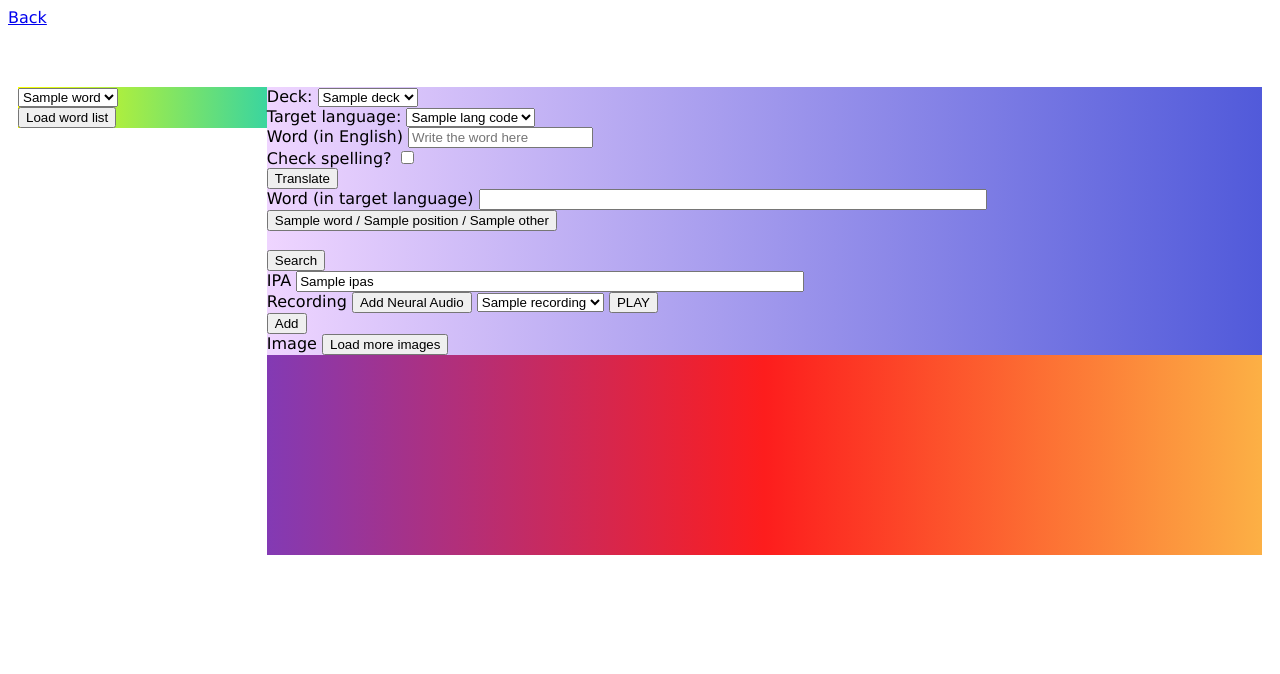
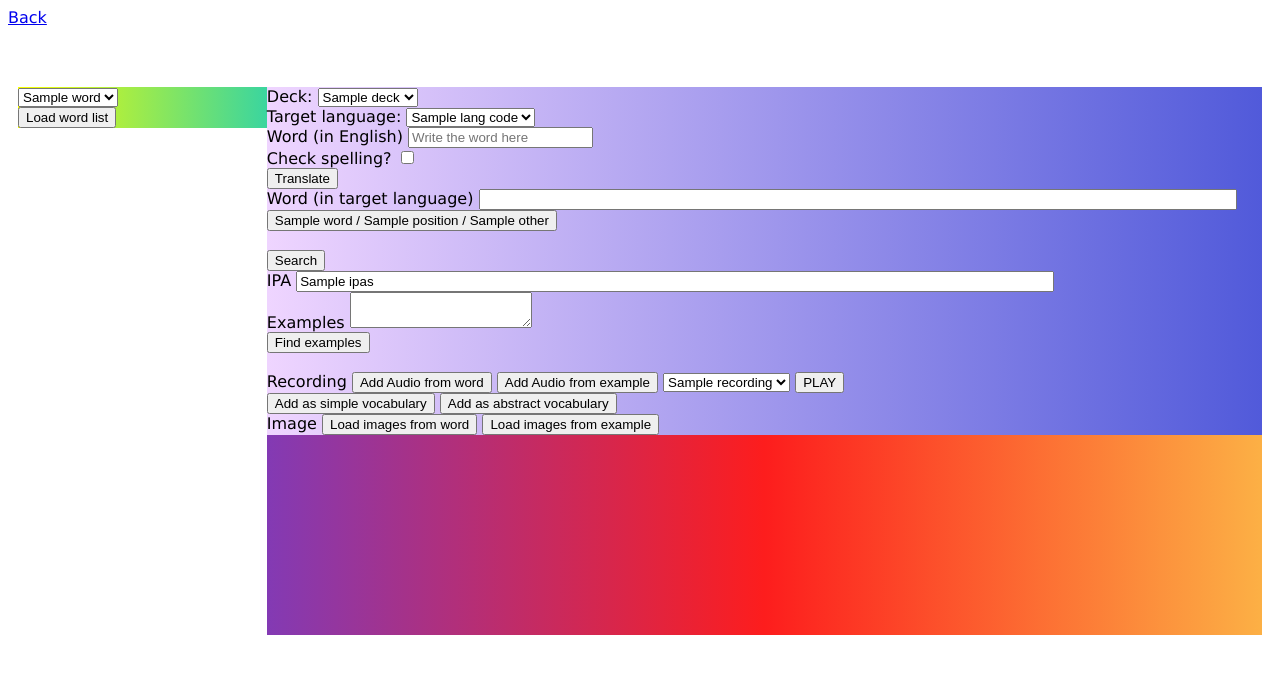
Before and after one commit to lthiet/ForeignLanguageCompanion, a Flask app: template app/templates/vocabulary.html in a window 1280 px wide. Shown: the top 674 px of the page. Run offline with Flask 2, Linux system fonts and the light colour scheme; the template is opened without the code that fills it: most values are stand-ins (such as "Sample title", 1, 10 or a date in 2020); parts of the project's set-up code (start-up, migrations or seed data) failed here and were passed over; some libraries are stand-ins or nearby versions.

Commit message:
abstract word wip

```diff
--- a/app/static/js/index.js
+++ b/app/static/js/index.js
@@ -38,10 +38,10 @@ function search() {
     },
     function (data) {
       $("#result_search").html(data);
-      $("#load_image_btn").click();
-      if ($("#recording option").length < 1) {
-        $("#load_audio_btn").click();
-      }
+      // $("#load_image_btn").click();
+      // if ($("#recording option").length < 1) {
+      //   $("#load_audio_btn").click();
+      // }
     }
   );
 }
@@ -75,28 +75,7 @@ function running_status_element(ident) {
 }
 
 
-function add_vocabulary() {
-  $.get(
-    "/vocabulary/add", {
-      word: $("#word_dst").val(),
-      ipa: $("#ipa").val(),
-      word_usage: $("#word_usage").val(),
-      recording: $("#recording").val(),
-      spelling: $("#spelling").is(':checked'),
-      images: $(".selected")
-        .map(function () {
-          // return this.src;
-          return this.dataset.content;
-        })
-        .get(),
-      deck: $("#deck").val(),
-    },
-    function (data) {
-      $("#thread_status").append(running_status_element(data));
-      clearAll();
-    }
-  );
-}
+
 
 function add_pronunciation() {
   $.get(
@@ -107,7 +86,7 @@ function add_pronunciation() {
       recording: $("#recording").val(),
       images: $(".selected")
         .map(function () {
-          return this.src;
+          return this.dataset.content;
         })
         .get(),
       deck: $("#deck").val(),
@@ -146,7 +125,7 @@ function pronunciate() {
     function (data) {
       $("#result_search").html(data);
       if ($("#recording option").length < 1) {
-        $("#load_audio_btn").click();
+        $("#load_audio_word_btn").click();
       }
     }
   );
@@ -174,7 +153,7 @@ function add_from_word_list(event) {
   $("#" + event.target.id).remove();
 }
 
-function load_image() {
+function load_image_word() {
   var offset = $("#image img").length;
   $.get(
     "/image_search", {
@@ -188,10 +167,37 @@ function load_image() {
   );
 }
 
-function addAudio() {
+function load_image_example() {
+  var offset = $("#image img").length;
+  $.get(
+    "/image_search", {
+      word: $("#example").attr("data-inputimage"),
+      target: "en",
+      offset: offset,
+    },
+    function (data) {
+      $("#image").append(data);
+    }
+  );
+}
+
+
+function addAudioWord() {
   $.get(
     "/audio/add", {
       word: $(".input_audio").val(),
+      target: $("#target").val(),
+    },
+    function (data) {
+      $("#recording").append(data);
+    }
+  );
+}
+
+function addAudioExample() {
+  $.get(
+    "/audio/add", {
+      word: $("#example").val(),
       target: $("#target").val(),
     },
     function (data) {
@@ -222,7 +228,6 @@ function replace_word_dst(event) {
 }
 
 function pasteWatch() {
-  console.log("test");
   const sel = "#image";
   $(sel)
     .pastableNonInputable()
--- a/app/static/js/sentences.js
+++ b/app/static/js/sentences.js
@@ -34,7 +34,7 @@ function add_sentences() {
       text_part: $("#text_part").text(),
       images: $(".selected")
         .map(function () {
-          return this.src;
+          return this.dataset.content;
         })
         .get(),
       deck: $("#deck").val(),
--- /dev/null
+++ b/app/static/js/vocabulary.js
@@ -0,0 +1,71 @@
+function add_simple_vocabulary() {
+  $.get(
+    "/vocabulary/add", {
+      word: $("#word_dst").val(),
+      ipa: $("#ipa").val(),
+      word_usage: $("#word_usage").val(),
+      recording: $("#recording").val(),
+      spelling: $("#spelling").is(':checked'),
+      images: $(".selected")
+        .map(function () {
+          // return this.src;
+          return this.dataset.content;
+        })
+        .get(),
+      deck: $("#deck").val(),
+    },
+    function (data) {
+      $("#thread_status").append(running_status_element(data));
+      clearAll();
+    }
+  );
+}
+
+function add_abstract_vocabulary() {
+  $.get(
+    "/sentences/add/", {
+      text_full: $("#example").val(),
+      recording: $("#recording").val(),
+      text_part: $("#word_dst").text(),
+      images: $(".selected")
+        .map(function () {
+          return this.dataset.content;
+        })
+        .get(),
+      deck: $("#deck").val(),
+
+      // TODO: this
+      front: '',
+      twocard: true,
+      guess_syntax: false
+    },
+    function (data) {
+      $("#thread_status").append(running_status_element(data));
+    }
+  );
+}
+
+function addExamples() {
+  $.get(
+    "/vocabulary/examples", {
+      word_dst: $("#word_dst").val(),
+      word_src: $("#word_src").val(),
+      target: $("#target").val(),
+    },
+    function (data) {
+      var loc = "#examples_result"
+      $(loc).html('');
+      $.each(data, function (i, val) {
+        console.log(val);
+        var $button = $("<button>")
+          .html(val.dst_example)
+          .click(function () {
+            $("#example")
+              .val($(this).text())
+              .attr("data-inputimage", val.src_example)
+          })
+        $(loc).append($button)
+      })
+    }
+  );
+}
--- a/app/static/styles/main.css
+++ b/app/static/styles/main.css
@@ -10,7 +10,7 @@ img {
 }
 
 input[type=text] {
-  width:500px
+  width:750px
 }
 
 .selected {
--- /dev/null
+++ b/app/templates/dict_examples.html
@@ -0,0 +1,5 @@
+<label>Examples</label>
+<textarea id="example"></textarea>
+<br>
+<button id="load_examples_btn" onclick="addExamples()">Find examples</button>
+<div id="examples_result"></div>
--- a/app/templates/image.html
+++ b/app/templates/image.html
@@ -1,4 +1,5 @@
 <label for="image">Image</label>
-<button id="load_image_btn" onclick="load_image()">Load more images</button>
+<button id="load_image_word_btn" onclick="load_image_word()">Load images from word</button>
+<button id="load_image_example_btn" onclick="load_image_example()">Load images from example</button>
 <div id="image">
 </div>
--- a/app/templates/image_search_result.html
+++ b/app/templates/image_search_result.html
@@ -1,4 +1,4 @@
 {% for p in paths %}
-<img data-content="{{p.thumbnail_url}}" class="{% if not from_copy %}un{% endif %}selected" onclick="selectImage(event)"
+<img data-content="{{p.content_url}}" class="{% if not from_copy %}un{% endif %}selected" onclick="selectImage(event)"
     src="{{p.thumbnail_url}}">
 {% endfor %}
--- a/app/templates/recording.html
+++ b/app/templates/recording.html
@@ -1,5 +1,10 @@
 <label>Recording</label>
-<button id="load_audio_btn" onclick="addAudio()">Add Neural Audio</button>
+<button id="load_audio_word_btn" onclick="addAudioWord()">
+  Add Audio from word
+</button>
+<button id="load_audio_example_btn" onclick="addAudioExample()">
+  Add Audio from example
+</button>
 <select onchange="playAudio()" id="recording">
   {% if recordings is defined %} {% for e in recordings%}
   <option value="/audio/{{e}}">{{e}}</option>
--- a/app/templates/search.html
+++ b/app/templates/search.html
@@ -5,11 +5,17 @@
 {% endif %}
 {% include "ipa.html" %}
 <br/>
+{% include "dict_examples.html" %}
+<br/>
 {% include "recording.html" %}
 <br>
 <button class="btn btn-primary" id="search-submit" name="search-submit" type="button" value="Submit"
-    onclick="add_{{kind}}()">
-    Add
+    onclick="add_simple_vocabulary()">
+    Add as simple vocabulary
+</button>
+<button class="btn btn-primary" id="search-submit" name="search-submit" type="button" value="Submit"
+    onclick="add_abstract_vocabulary()">
+    Add as abstract vocabulary
 </button>
 <br>
 {% include "image.html" %}
--- a/app/templates/vocabulary.html
+++ b/app/templates/vocabulary.html
@@ -9,6 +9,11 @@
   ></script>
   <script
     src="{{ url_for('static', filename='js/paste.js') }}"
+    type="text/javascript"
+    defer
+  ></script>
+  <script
+    src="{{ url_for('static', filename='js/vocabulary.js') }}"
     type="text/javascript"
     defer
   ></script>
--- a/server.py
+++ b/server.py
@@ -5,16 +5,17 @@ from flask import Flask
 from flask import render_template
 from flask import request
 from flask import send_file
+from flask import jsonify
 import os
 import pandas as pd
-from app.services.translate import translate_word
+from app.services.translate import example_sentence, translate_word
 from app.services.search import search
 from app.services.add import send_add_request
 from app.services.anki import invoke
 from app.services.image import download_image, save_image
 from app.services.lang import lang_code
 from app.services.audio import generate_audio
-from app.services.sentence import process_sentence, get_abstract_word
+from app.services.sentence import process_sentence
 from app.services.nlp import lemmatize
 import threading
 import glob
@@ -210,15 +211,15 @@ def sentences_add():
     return str(thread.ident)
 
 
-@app.route('/vocabulary/abstract_word/')
-def abstract_word():
-    req = request.args
-    word_src = req.get("word_src")
-    word_dst = req.get("word_dst")
-    target = req.get("target")
-    detail = req.get("detail")
-    res = get_abstract_word(word_src, word_dst, target, detail)
-    return sentences(example=res["examples"][0] if len(res["examples"]) > 0 else '', definition=res["definition"])
+# @app.route('/vocabulary/abstract_word/')
+# def abstract_word():
+#     req = request.args
+#     word_src = req.get("word_src")
+#     word_dst = req.get("word_dst")
+#     target = req.get("target")
+#     detail = req.get("detail")
+#     res = get_abstract_word(word_src, word_dst, target, detail)
+#     return sentences(example=res["examples"][0] if len(res["examples"]) > 0 else '', definition=res["definition"])
 
 
 @app.route('/thread_status/<ident>')
@@ -232,9 +233,19 @@ def check_thread_status(ident):
                 return "done"
     return "not found"
 
+
 @app.route('/lemmatizer/')
 def lemmatizer():
     req = request.args
     word = req.get('word')
     target = req.get('target')
-    return lemmatize(word,target)
+    return lemmatize(word, target)
+
+
+@app.route('/vocabulary/examples')
+def vocabulary_examples():
+    req = request.args
+    word_src = req.get('word_src')
+    word_dst = req.get('word_dst')
+    target = req.get('target')
+    return jsonify(example_sentence(word_src, word_dst, target))
```
Also changed, not shown: app/data/word_list/de/education.csv (+37 -0 lines), app/data/word_list/de/politic.csv (added, +32 -0 lines), app/services/sentence.py (+1 -30 lines), app/services/translate.py (+40 -2 lines).
